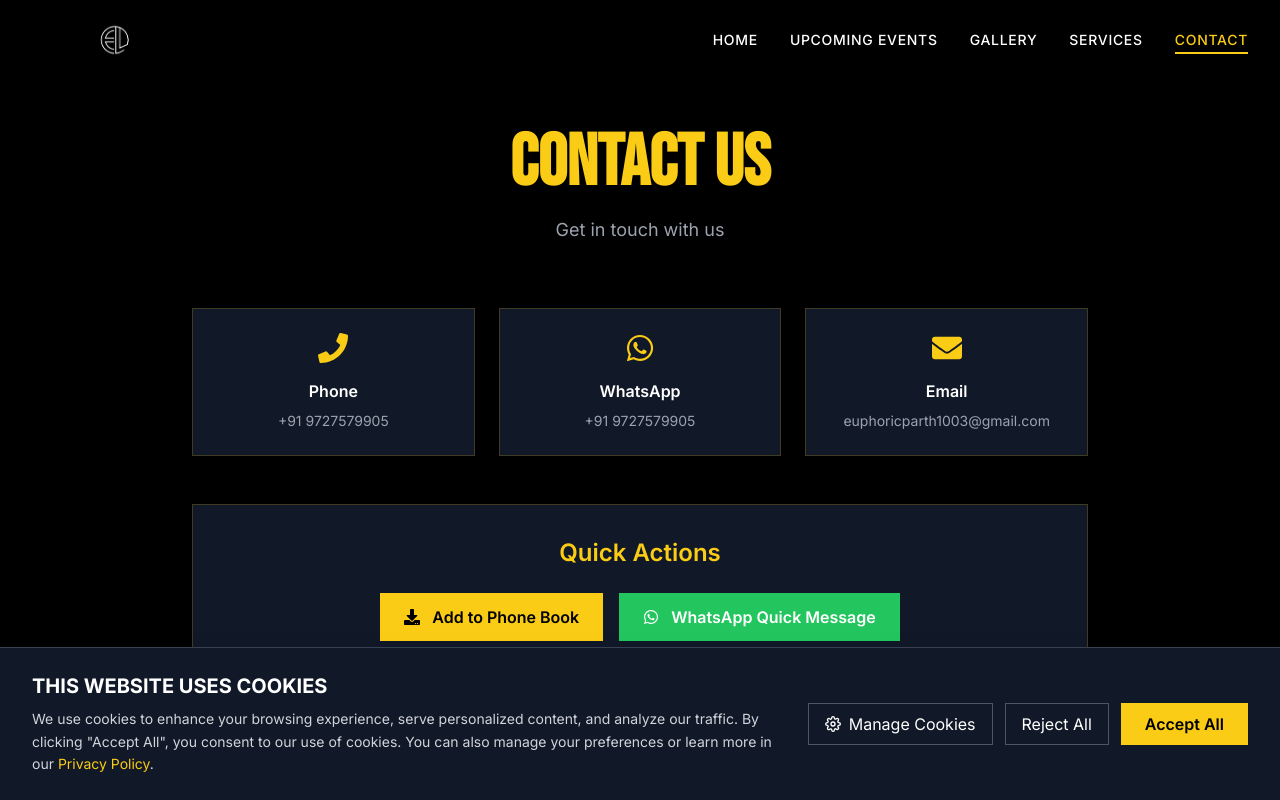
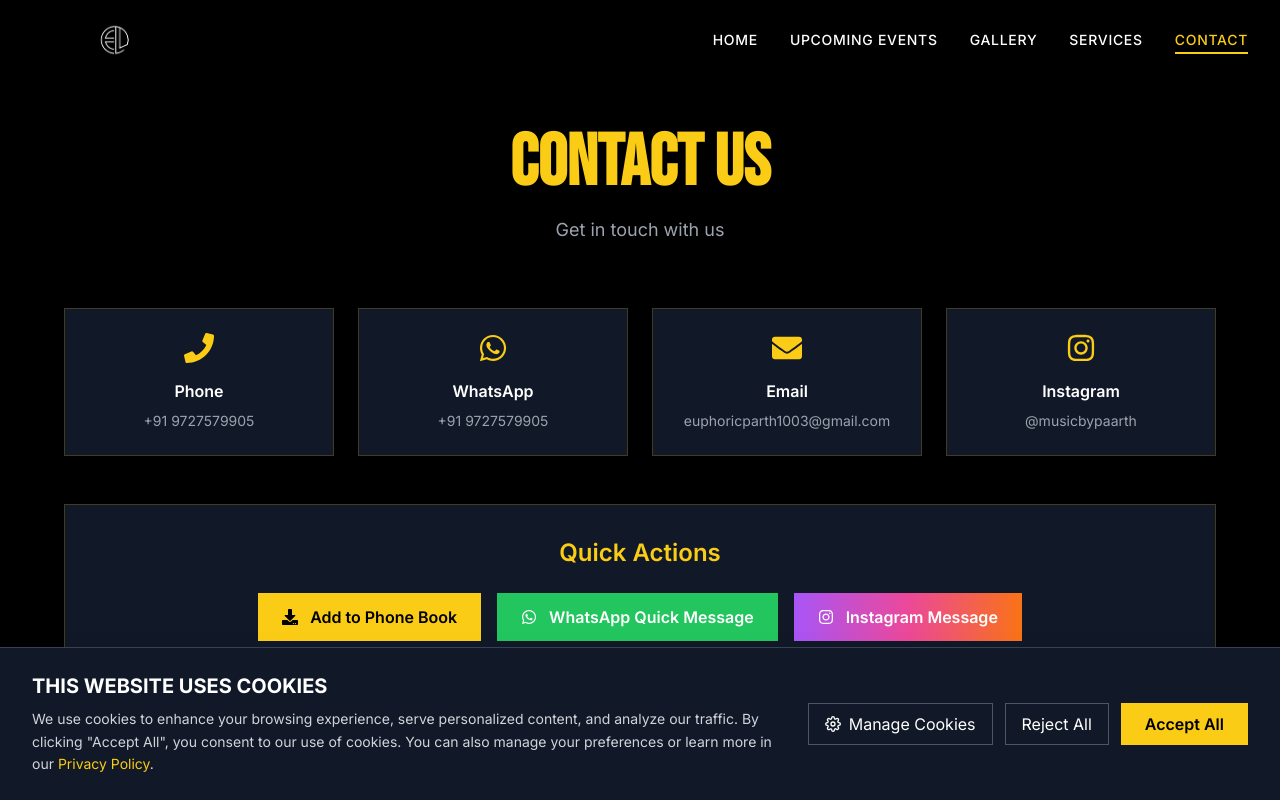
Before and after one commit to stackified/euphoric, a React (Vite) app in the folder frontend/: page /euphoric/contact in a window 1280 px wide. Shown: the top 800 px of the page. Built offline with nearby package versions, Linux system fonts and the light colour scheme.

Commit message:
feat: add Instagram handle everywhere and optimize Link/Contact layouts

```diff
--- a/frontend/src/components/Hero.jsx
+++ b/frontend/src/components/Hero.jsx
@@ -1,6 +1,6 @@
 import { useState, useEffect } from "react";
 import { motion } from "framer-motion";
-import { FaPhone, FaWhatsapp, FaEnvelope } from "react-icons/fa";
+import { FaPhone, FaWhatsapp, FaEnvelope, FaInstagram } from "react-icons/fa";
 import heroImg from "../assets/hero_img.jpg";
 // import heroImg2 from "../assets/hero_img_2.jpg";
 import heroImg2 from "../assets/hero_img_2.png";
@@ -36,6 +36,11 @@ const Hero = () => {
       label: "Mail",
       href: "mailto:euphoricparth1003@gmail.com",
     },
+    {
+      icon: FaInstagram,
+      label: "Instagram",
+      href: "https://www.instagram.com/musicbypaarth/",
+    },
   ];
 
   const contactInfo = [
@@ -56,6 +61,12 @@ const Hero = () => {
       label: "Mail",
       href: "mailto:euphoricparth1003@gmail.com",
       value: "euphoricparth1003@gmail.com",
+    },
+    {
+      icon: FaInstagram,
+      label: "Instagram",
+      href: "https://www.instagram.com/musicbypaarth/",
+      value: "@musicbypaarth",
     },
   ];
 
@@ -83,9 +94,8 @@ const Hero = () => {
             },
           }}
           style={{
-            transform: `translate(${mousePosition.x * 0.02}px, ${
-              mousePosition.y * 0.02
-            }px)`,
+            transform: `translate(${mousePosition.x * 0.02}px, ${mousePosition.y * 0.02
+              }px)`,
             filter: "brightness(1.3) contrast(1.1)",
           }}
         />
@@ -109,9 +119,8 @@ const Hero = () => {
             },
           }}
           style={{
-            transform: `translate(${mousePosition.x * 0.02}px, ${
-              mousePosition.y * 0.02
-            }px)`,
+            transform: `translate(${mousePosition.x * 0.02}px, ${mousePosition.y * 0.02
+              }px)`,
             filter: "brightness(1.3) contrast(1.1)",
           }}
         />
--- a/frontend/src/components/QuickActionBox.jsx
+++ b/frontend/src/components/QuickActionBox.jsx
@@ -1,5 +1,5 @@
 import { motion } from 'framer-motion'
-import { FaDownload, FaWhatsapp } from 'react-icons/fa'
+import { FaDownload, FaWhatsapp, FaInstagram } from 'react-icons/fa'
 
 /**
  * Quick Action Box Component
@@ -59,6 +59,17 @@ END:VCARD`
           <FaWhatsapp />
           WhatsApp Quick Message
         </motion.a>
+        <motion.a
+          href="https://www.instagram.com/musicbypaarth/"
+          target="_blank"
+          rel="noopener noreferrer"
+          whileHover={{ scale: 1.05 }}
+          whileTap={{ scale: 0.95 }}
+          className="flex items-center justify-center gap-3 px-6 py-3 bg-gradient-to-r from-purple-500 via-pink-500 to-orange-500 text-white font-semibold hover:opacity-90 transition-opacity"
+        >
+          <FaInstagram />
+          Instagram Message
+        </motion.a>
       </div>
     </motion.div>
   )
--- a/frontend/src/pages/Contact.jsx
+++ b/frontend/src/pages/Contact.jsx
@@ -1,6 +1,6 @@
 import { motion } from 'framer-motion'
 import { useEffect } from 'react'
-import { FaPhone, FaWhatsapp, FaEnvelope, FaMapMarkerAlt, FaDownload } from 'react-icons/fa'
+import { FaPhone, FaWhatsapp, FaEnvelope, FaMapMarkerAlt, FaDownload, FaInstagram } from 'react-icons/fa'
 
 const Contact = () => {
   useEffect(() => {
@@ -25,6 +25,12 @@ const Contact = () => {
       label: 'Email',
       value: 'euphoricparth1003@gmail.com',
       href: 'mailto:euphoricparth1003@gmail.com',
+    },
+    {
+      icon: FaInstagram,
+      label: 'Instagram',
+      value: '@musicbypaarth',
+      href: 'https://www.instagram.com/musicbypaarth/',
     },
   ]
 
@@ -70,8 +76,8 @@ END:VCARD`
           <p className="text-gray-400 text-lg">Get in touch with us</p>
         </motion.div>
 
-        <div className="max-w-4xl mx-auto">
-          <div className="grid grid-cols-1 md:grid-cols-3 gap-6 mb-12">
+        <div className="max-w-6xl mx-auto">
+          <div className="grid grid-cols-1 sm:grid-cols-2 lg:grid-cols-4 gap-6 mb-12">
             {contactInfo.map((contact, index) => (
               <motion.a
                 key={index}
@@ -86,7 +92,7 @@ END:VCARD`
               >
                 <contact.icon className="text-yellow-400 text-3xl mb-4 mx-auto group-hover:scale-110 transition-transform" />
                 <h3 className="text-white font-semibold mb-2">{contact.label}</h3>
-                <p className="text-gray-400 text-sm">{contact.value}</p>
+                <p className="text-gray-400 text-xs md:text-sm break-words">{contact.value}</p>
               </motion.a>
             ))}
           </div>
@@ -121,6 +127,17 @@ END:VCARD`
                 <FaWhatsapp />
                 WhatsApp Quick Message
               </motion.a>
+              <motion.a
+                href="https://www.instagram.com/musicbypaarth/"
+                target="_blank"
+                rel="noopener noreferrer"
+                whileHover={{ scale: 1.05 }}
+                whileTap={{ scale: 0.95 }}
+                className="flex items-center justify-center gap-3 px-6 py-3 bg-gradient-to-r from-purple-500 via-pink-500 to-orange-500 text-white font-semibold hover:opacity-90 transition-opacity"
+              >
+                <FaInstagram />
+                Instagram Message
+              </motion.a>
             </div>
           </motion.div>
 
--- a/frontend/src/pages/Links.jsx
+++ b/frontend/src/pages/Links.jsx
@@ -15,6 +15,13 @@ const Links = () => {
       subtitle: 'Follow our journey',
       href: 'https://www.instagram.com/_euphoric_live_',
       color: 'from-purple-500 to-pink-500',
+    },
+    {
+      icon: FaInstagram,
+      title: "Paarth's Instagram",
+      subtitle: 'Music and Vibes',
+      href: 'https://www.instagram.com/musicbypaarth/',
+      color: 'from-pink-500 to-rose-500',
     },
     {
       icon: SiGoogledrive,
```
Also changed, not shown: 2 other files (tests, documents, lock files or other folders).
